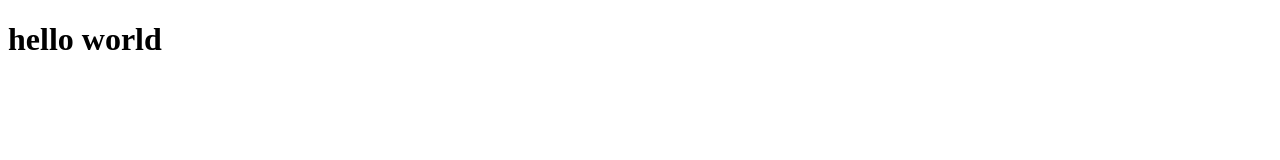
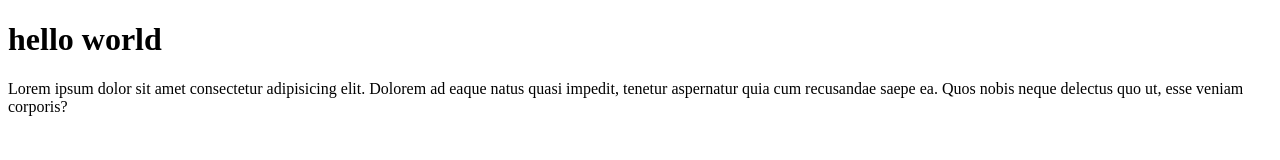
Before and after one commit to Annisarh/wpu-git-test, a plain HTML site: page index.html in a window 1280 px wide. Drawn offline with Linux system fonts and the light colour scheme.

Commit message:
mengubah index.html

```diff
--- a/index.html
+++ b/index.html
@@ -7,5 +7,10 @@
   </head>
   <body>
     <h1>hello world</h1>
+    <p>
+      Lorem ipsum dolor sit amet consectetur adipisicing elit. Dolorem ad eaque
+      natus quasi impedit, tenetur aspernatur quia cum recusandae saepe ea. Quos
+      nobis neque delectus quo ut, esse veniam corporis?
+    </p>
   </body>
 </html>
```
